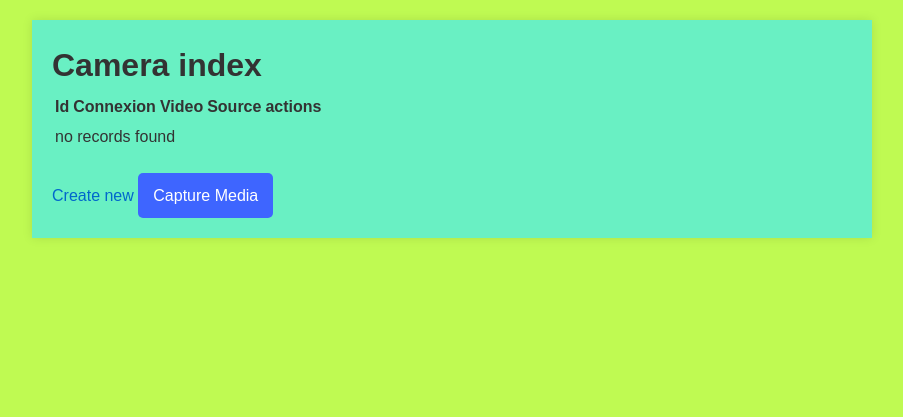
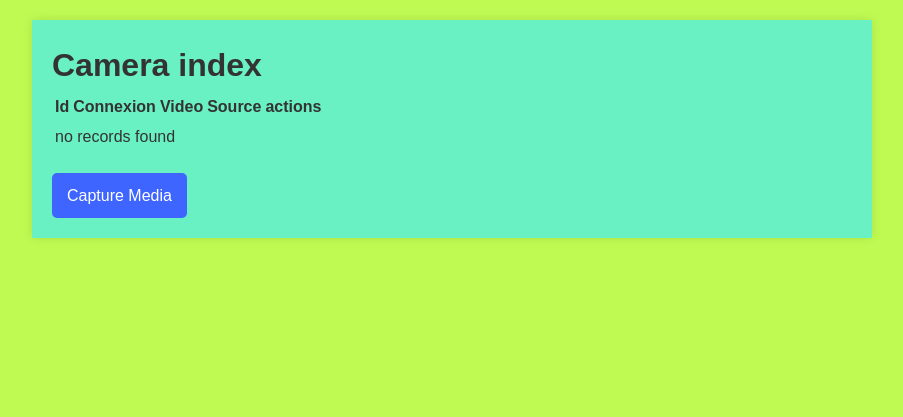
Before and after one commit to DiegoMarck/SeDiriger, a Symfony app: template templates/camera/index.html.twig in a window 1280 px wide. Shown: the part 91-508 px from the top of the page, without its empty margins (188-1091 px from the left). Run offline with Twig, Linux system fonts and the light colour scheme; the template is opened without the code that fills it, so the values that code supplies are empty; some libraries are stand-ins or nearby versions.

Commit message:
modifs create new

```diff
--- a/templates/camera/index.html.twig
+++ b/templates/camera/index.html.twig
@@ -34,8 +34,9 @@
         {% endfor %}
         </tbody>
     </table>
-
-    <a href="{{ path('app_camera_new') }}">Create new</a>
+    {% if app.user %}
+        {# <a href="{{ path('app_camera_new') }}">Create new</a> #}
+    {% endif %}
     <a href="{{ path('app_capture') }}" class="btn-capture">Capture Media</a>
 
 {% endblock %}
--- a/templates/capture/capture.html.twig
+++ b/templates/capture/capture.html.twig
@@ -8,7 +8,9 @@
     <canvas id="canvas" width="640" height="480"></canvas>
     <button id="capture">Capture Image</button>
   </div>
-  <a href="{{ path('app_camera_new') }}">Create new</a>
+  {% if app.user %}
+      {# <a href="{{ path('app_camera_new') }}">Create new</a> #}
+  {% endif %}
 {% endblock %}
 
 {% block javascripts %}
```
